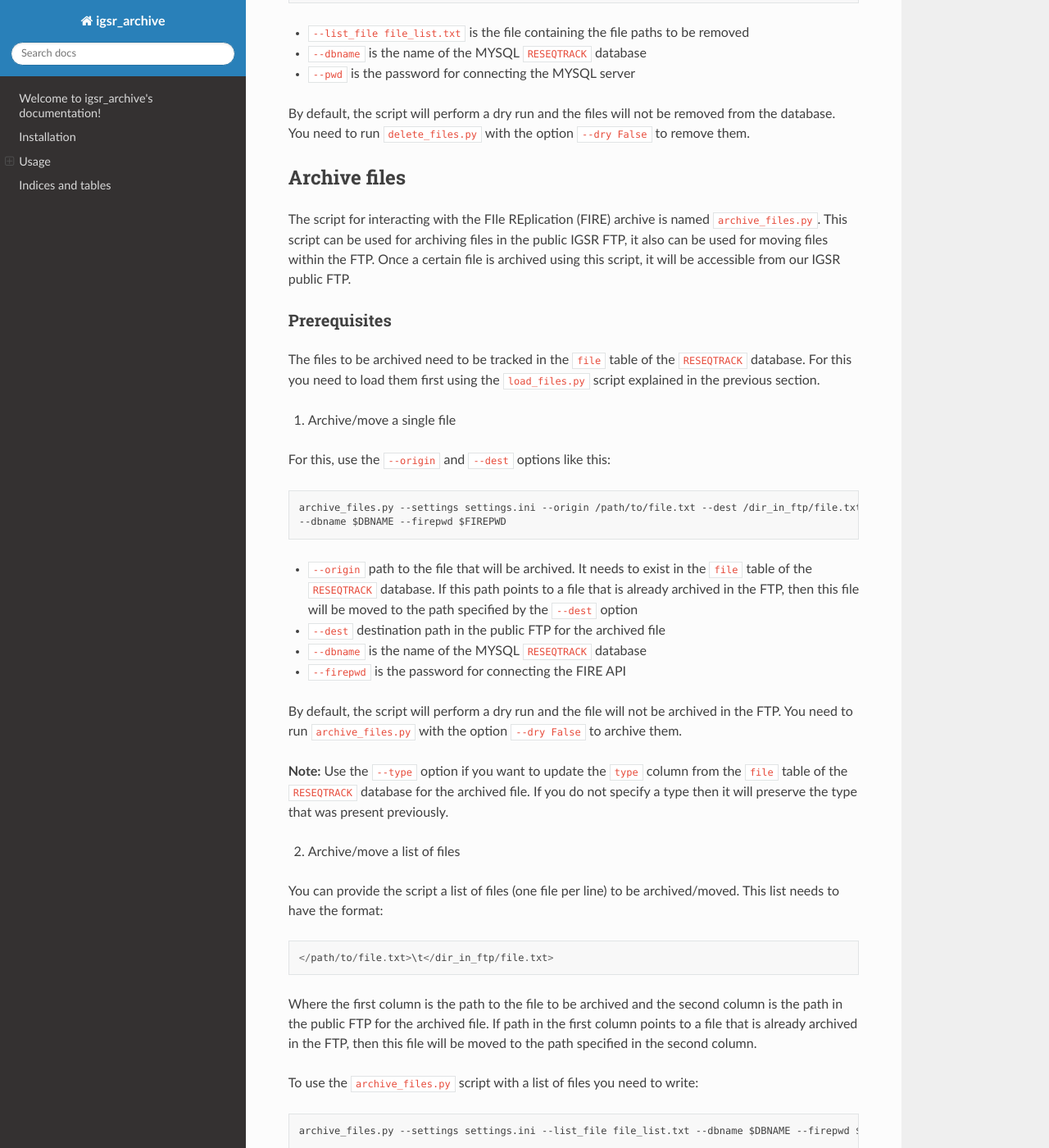
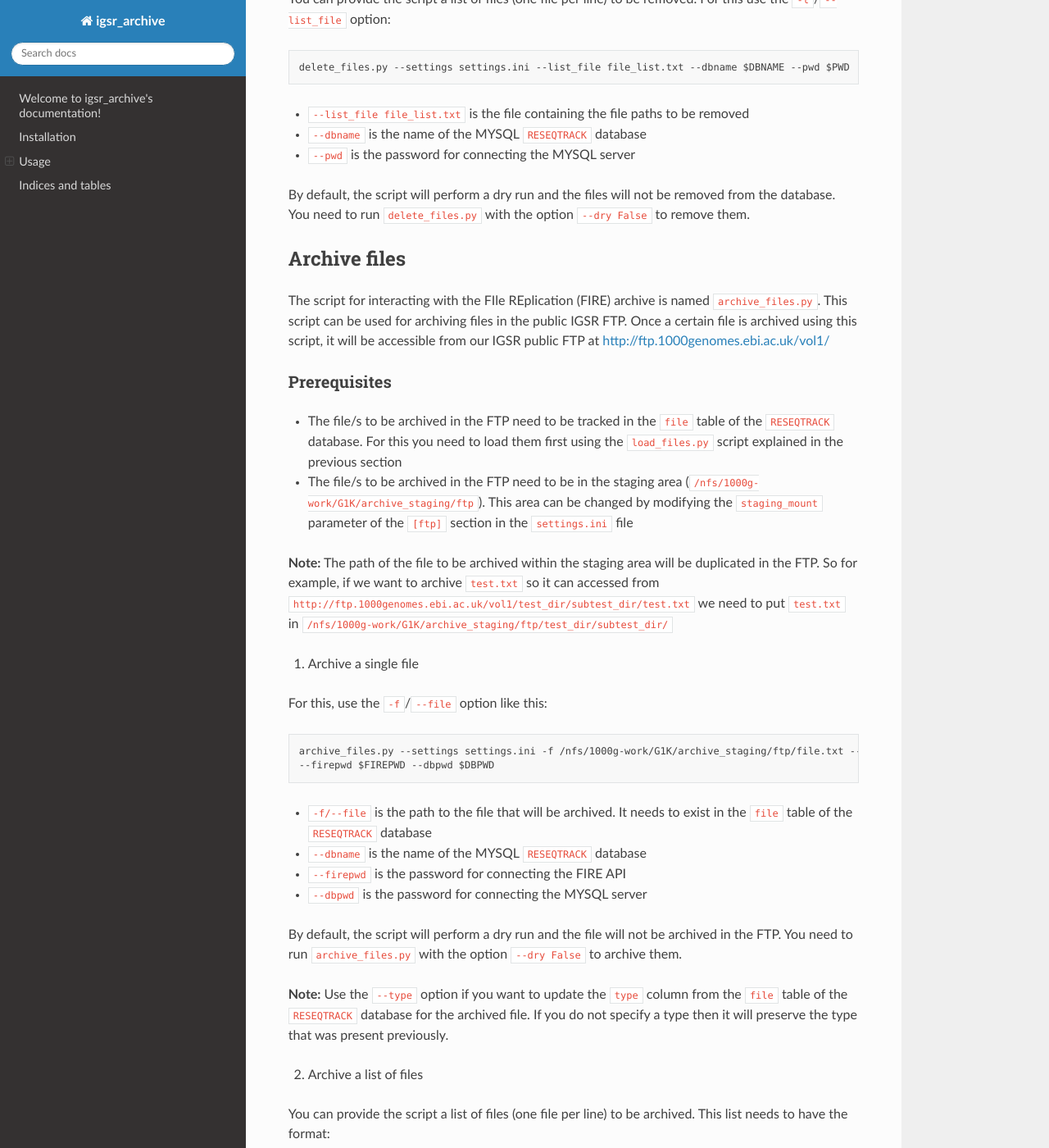
Before and after one commit to igsr/igsr_archive, a Sphinx documentation site: the page built from docs/index.rst, in a window 1280 px wide and 1400 px high, scrolled down 3706 px. Shown: the whole window at 82% size. Built offline with Sphinx 7.4.7 and the Read the Docs theme 2.0.0, drawn with Linux system fonts in a browser that asks for light colours; some of the changed text lies outside the part shown.

Commit message:
modifying the documentation

```diff
--- a/docs/index.rst
+++ b/docs/index.rst
@@ -45,12 +45,16 @@ Below is the template of a configuration file::
  root_endpoint = http://hh.fire-test.sdo.ebi.ac.uk/fire
  user = g1k-test-ernesto
  version = v1.1
+ [ftp]
+ staging_mount=/nfs/1000g-work/G1K/archive_staging/ftp
+ ftp_mount=/nfs/1000g-archive
 
 Where the ``[mysql_conn]`` section contains the parameters for connecting the MYSQL server containing the database
 created with the `RESEQTRACK <https://github.com/EMBL-EBI-GCA/reseqtrack/tree/master/sql>`_ schema and the ``[fire]``
 section contains the FIRE API connection details. If you still do not have a FIRE user and password you
 will need to contact ``fire@ebi.ac.uk`` first to get them as these are needed for connecting the
-FIRE API.
+FIRE API. The ``[ftp]`` section contains the staging area directory (see below why this area is important) and also
+the directory where the FTP server is mounted.
 
 **Note:** FIRE provides a testing and a production environment. Each will differ in the ``user``, ``root_endpoint`` and ``password``
 used for connecting the API. Modify ``settings.ini`` depending on the environment you want to use.
@@ -158,26 +162,31 @@ By default, the script will perform a dry run and the files will not be removed
 Archive files
 -------------
 The script for interacting with the FIle REplication (FIRE) archive is named ``archive_files.py``.
-This script can be used for archiving files in the public IGSR FTP, it also can be used for moving files
-within the FTP. Once a certain file is archived using this script, it will be accessible from our IGSR public FTP.
+This script can be used for archiving files in the public IGSR FTP. Once a certain file is archived using
+this script, it will be accessible from our IGSR public FTP at http://ftp.1000genomes.ebi.ac.uk/vol1/
 
 Prerequisites
 ^^^^^^^^^^^^^
-The files to be archived need to be tracked in the ``file`` table of the ``RESEQTRACK`` database. For this you
-need to load them first using the ``load_files.py`` script explained in the previous section.
+* The file/s to be archived in the FTP need to be tracked in the ``file`` table of the ``RESEQTRACK`` database. For this you need to
+  load them first using the ``load_files.py`` script explained in the previous section
+* The file/s to be archived in the FTP need to be in the staging area (``/nfs/1000g-work/G1K/archive_staging/ftp``).
+  This area can be changed by modifying the ``staging_mount`` parameter of the ``[ftp]`` section in the ``settings.ini`` file
 
-1) Archive/move a single file
+**Note:** The path of the file to be archived within the staging area will be duplicated in the FTP. So for example, if
+we want to archive ``test.txt`` so it can accessed from ``http://ftp.1000genomes.ebi.ac.uk/vol1/test_dir/subtest_dir/test.txt``
+we need to put ``test.txt`` in ``/nfs/1000g-work/G1K/archive_staging/ftp/test_dir/subtest_dir/``
 
-For this, use the ``--origin`` and ``--dest`` options like this::
+1) Archive a single file
 
- archive_files.py --settings settings.ini --origin /path/to/file.txt --dest /dir_in_ftp/file.txt \
- --dbname $DBNAME --firepwd $FIREPWD
+For this, use the ``-f``/``--file`` option like this::
 
-- ``--origin`` path to the file that will be archived. It needs to exist in the ``file`` table of the ``RESEQTRACK``
-  database. If this path points to a file that is already archived in the FTP, then this file will be moved to the path specified by the ``--dest`` option
-- ``--dest`` destination path in the public FTP for the archived file
+ archive_files.py --settings settings.ini -f /nfs/1000g-work/G1K/archive_staging/ftp/file.txt --dbname $DBNAME
+ --firepwd $FIREPWD --dbpwd $DBPWD
+
+- ``-f/--file`` is the path to the file that will be archived. It needs to exist in the ``file`` table of the ``RESEQTRACK`` database
 - ``--dbname`` is the name of the MYSQL ``RESEQTRACK`` database
 - ``--firepwd`` is the password for connecting the FIRE API
+- ``--dbpwd`` is the password for connecting the MYSQL server
 
 By default, the script will perform a dry run and the file will not be archived in the FTP. You need to run
 ``archive_files.py`` with the option ``--dry False`` to archive them.
@@ -185,23 +194,15 @@ By default, the script will perform a dry run and the file will not be archived
 **Note:** Use the ``--type`` option if you want to update the ``type`` column from the ``file`` table of the ``RESEQTRACK``
 database for the archived file. If you do not specify a type then it will preserve the type that was present previously.
 
-2) Archive/move a list of files
+2) Archive a list of files
 
-You can provide the script a list of files (one file per line) to be archived/moved. This list needs to have the format::
+You can provide the script a list of files (one file per line) to be archived. This list needs to have the format::
 
- </path/to/file.txt>\t</dir_in_ftp/file.txt>
+  archive_files.py --settings settings.ini --list_file file_list.txt --dbname $DBNAME --firepwd $FIREPWD --dbpwd $DBPWD
 
-Where the first column is the path to the file to be archived and the second column is the path in the public FTP for
-the archived file. If path in the first column points to a file that is already archived in the FTP, then this file
-will be moved to the path specified in the second column.
-
-To use the ``archive_files.py`` script with a list of files you need to write::
-
-  archive_files.py --settings settings.ini --list_file file_list.txt --dbname $DBNAME --firepwd $FIREPWD
-
-- ``file_list.txt`` is the 2-columns file mentioned above.
 - ``--dbname`` is the name of the MYSQL ``RESEQTRACK`` database
 - ``--firepwd`` is the password for connecting the FIRE API
+- ``--dbpwd`` is the password for connecting the MYSQL server
 
 By default, the script will perform a dry run and the files will not be archived in the FTP. You need to run
 ``archive_files.py`` with the option ``--dry False`` to archive them.
@@ -231,13 +232,15 @@ delete the entry in the ``file`` table from the ``RESEQTRACK`` database.
 
 Enter the following command::
 
- dearchive_files.py --settings settings.ini --file /ftp/path/file --directory /dir/to/put/file --dbname $DBNAME \
- --firepwd $FIREPWD
+ dearchive_files.py --settings settings.ini --file /nfs/1000g-archive/path/file --directory /dir/to/put/file --dbname $DBNAME \
+ --firepwd $FIREPWD --dbpwd $DBPWD
 
-- ``--file`` is the path to the file to be dearchived
+- ``--file`` is the path to the file to be dearchived. ``/nfs/1000g-archive`` is the directory containing the IGSR FTP in our filesystem.
+  This directory can be changed by modifying the ``ftp_mount`` parameter of the ``ftp`` section in the ``settings.ini`` file
 - ``--directory`` is the directory used to store the file to be dearchived
 - ``--dbname`` is the name of the MYSQL ``RESEQTRACK`` database
 - ``--firepwd`` is the password for connecting the FIRE API
+- ``--dbpwd`` is the password for connecting the MYSQL server
 
 By default, the script will perform a dry run and the file will not be dearchived from the FTP. You need to run
 ``dearchive_files.py`` with the option ``--dry False`` to dearchive it.
@@ -248,15 +251,27 @@ You can provide the script a list of files (one file per line) to be dearchived.
 ``-l``/``--list_file`` option::
 
  dearchive_files.py --settings settings.ini --list_file file_list.txt --directory /dir/to/put/file --dbname $DBNAME \
- --firepwd $FIREPWD
+ --firepwd $FIREPWD --dbpwd $DBPWD
 
 - ``--list_file`` is the list of files to be dearchived
 - ``--directory`` is the directory used to store the files to be dearchived
 - ``--dbname`` is the name of the MYSQL ``RESEQTRACK`` database
 - ``--firepwd`` is the password for connecting the FIRE API
+- ``--dbpwd`` is the password for connecting the MYSQL server
 
 By default, the script will perform a dry run and the files will not be dearchived from the FTP. You need to run
 ``dearchive_files.py`` with the option ``--dry False`` to dearchive them.
+
+Move files
+----------
+The script for moving a file/s from one directory in the IGSR public FTP to a different directory is ``move_files.py``.
+
+1) Move a single file
+
+For this, use the ``--origin`` and ``--dest`` options like this::
+
+ move_files.py --settings settings.ini --origin /nfs/1000g-archive/dir1/test.txt --dest /nfs/1000g-archive/dir2/test.txt \
+  --dbname $DBNAME --firepwd $FIREPWD --dbpwd $DBPWD
 
 Indices and tables
 ==================
--- a/utils.py
+++ b/utils.py
@@ -24,9 +24,3 @@ def is_tool(name):
     from shutil import which
 
     return which(name) is not None
-
-def remove_backslashes(path):
-    """
-    Remove double backslashes
-
-    """
```
